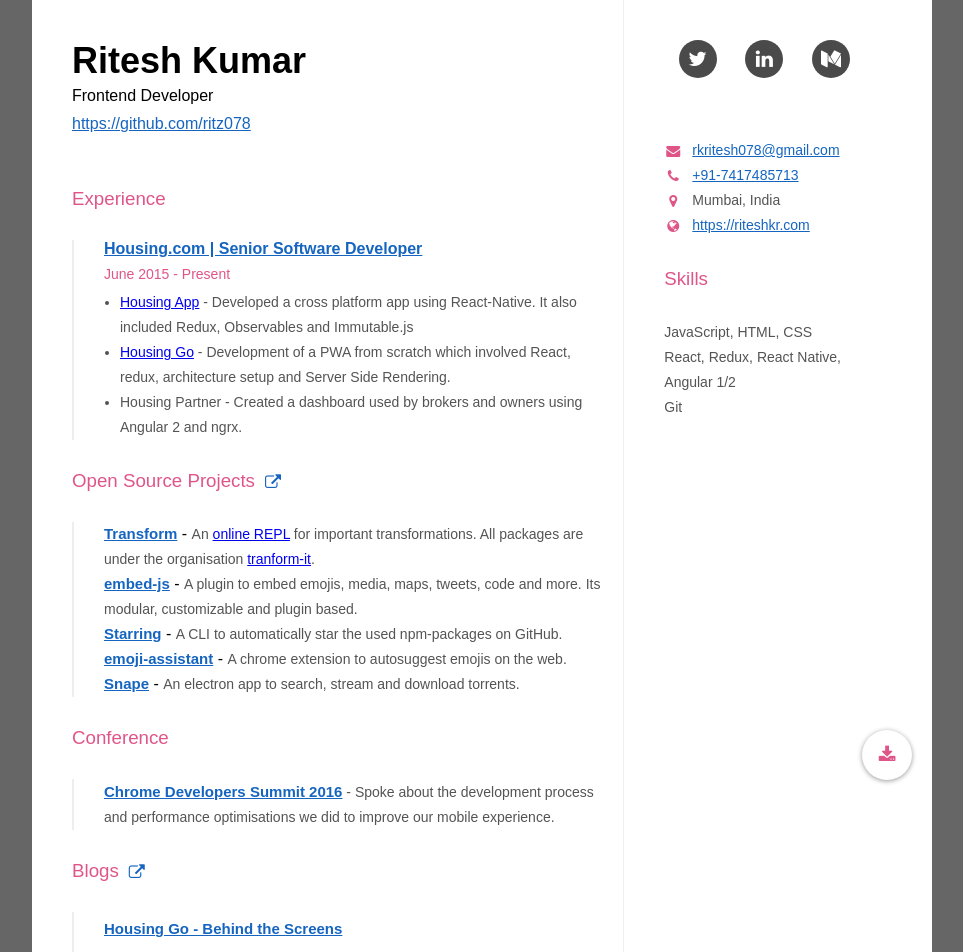
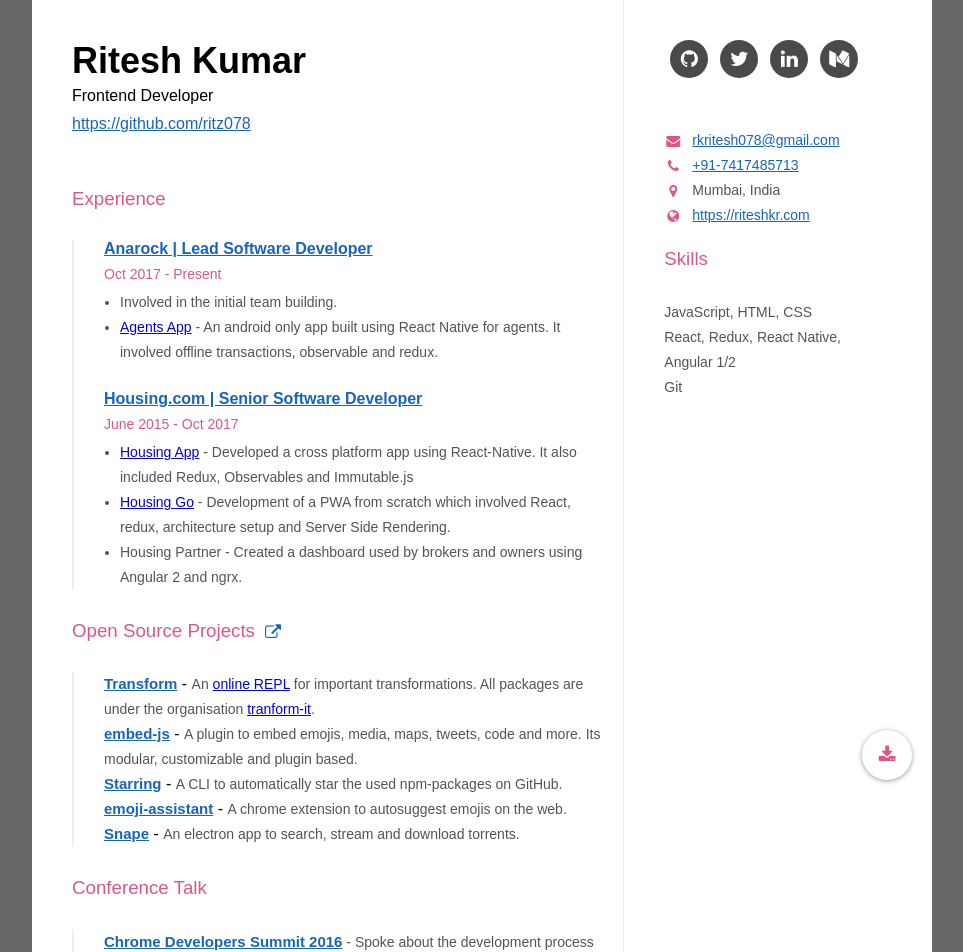
Before and after one commit to ritz078/ritz078.github.io, a Next.js app: page /resume in a window 1280 px wide. Shown: the top 952 px of the page, without its empty margins (158-1121 px from the left). Built offline with nearby package versions, Linux system fonts and the light colour scheme; a web font is replaced by a local one.

Commit message:
updated-resume

```diff
--- a/components/Conference.js
+++ b/components/Conference.js
@@ -53,12 +53,13 @@
 
           h5 {
             color: #333;
-            margin-top: 10px;
+            margin-top: 0px;
           }
 
           h6 {
             color: #666;
             margin-bottom: 0;
+            margin-top: 10px;
           }
 
           .conference-img {
--- a/components/FeaturedOSS.js
+++ b/components/FeaturedOSS.js
@@ -1,6 +1,5 @@
 import React, { PureComponent } from "react";
 import { findDOMNode } from "react-dom";
-import isBrowser from "is-in-browser";
 import Image from "../components/Image";
 import { Github } from "../components/Svgs";
 
--- a/pages/resume.js
+++ b/pages/resume.js
@@ -8,13 +8,22 @@
 
 const experience = [
   {
+    url: "https://anarock.com",
+    label: "Anarock | Lead Software Developer",
+    timeline: "Oct 2017 - Present",
+    content: [
+      "Involved in the initial team building.",
+      "<a target='_blank' href='https://play.google.com/store/apps/details?id=com.anarock.agentsapp'>Agents App</a> - An android only app built using React Native for agents. It involved offline transactions, observable and redux."
+    ]
+  },
+  {
     url: "https://housing.com",
     label: "Housing.com | Senior Software Developer",
-    timeline: "June 2015 - Present",
+    timeline: "June 2015 - Oct 2017",
     content: [
-      "<a href='https://medium.com/engineering-housing/how-we-built-our-react-native-app-3380a33811ac'>Housing App</a> - Developed a cross platform app using React-Native. It also included Redux, Observables and Immutable.js",
-      "<a href='https://medium.com/engineering-housing/progressing-mobile-web-fac3efb8b454'>Housing Go</a> - Development of a PWA from scratch which involved React, redux, architecture setup and Server Side Rendering.",
-      "Housing Partner - Created a dashboard used by brokers and owners using Angular 2 and ngrx.",
+      "<a target='_blank' href='https://medium.com/engineering-housing/how-we-built-our-react-native-app-3380a33811ac'>Housing App</a> - Developed a cross platform app using React-Native. It also included Redux, Observables and Immutable.js",
+      "<a target='_blank' href='https://medium.com/engineering-housing/progressing-mobile-web-fac3efb8b454'>Housing Go</a> - Development of a PWA from scratch which involved React, redux, architecture setup and Server Side Rendering.",
+      "Housing Partner - Created a dashboard used by brokers and owners using Angular 2 and ngrx."
     ]
   }
 ];
@@ -91,7 +100,7 @@
         </Head>
         <style dangerouslySetInnerHTML={{ __html: stylesheet }} />
         <style jsx>{`
-          @import url('https://cdnjs.cloudflare.com/ajax/libs/font-awesome/4.7.0/css/font-awesome.min.css');
+          @import url("https://cdnjs.cloudflare.com/ajax/libs/font-awesome/4.7.0/css/font-awesome.min.css");
 
           .wrapper {
             background-color: #666;
@@ -152,7 +161,7 @@
           }
 
           .mb30 {
-            margin-bottom: 30px;
+            margin-bottom: 20px;
           }
 
           .title {
@@ -238,6 +247,10 @@
           .download:hover {
             box-shadow: 0px 1px 10px rgba(0, 0, 0, 0.4);
           }
+
+          .mb20 {
+            margin-bottom: 25px;
+          }
         `}</style>
         <div className="resume-wrapper">
           <div className="left">
@@ -253,8 +266,13 @@
 
             <h3>Experience</h3>
             <div className="section-wrapper">
-              {experience.map(e => (
-                <div key={e.url} className="experience">
+              {experience.map((e, i) => (
+                <div
+                  key={e.url}
+                  className={`experience ${
+                    i !== experience.length - 1 ? "mb20" : ""
+                  }`}
+                >
                   <div className="title">
                     <a href={e.url} target="_blank">
                       {e.label}
@@ -262,7 +280,11 @@
                   </div>
                   <div className="subtitle">{e.timeline}</div>
                   <div className="content">
-                    <ul>{e.content.map(c => <li dangerouslySetInnerHTML={{__html: c}}></li>)}</ul>
+                    <ul>
+                      {e.content.map(c => (
+                        <li dangerouslySetInnerHTML={{ __html: c }} />
+                      ))}
+                    </ul>
                   </div>
                 </div>
               ))}
@@ -291,7 +313,7 @@
               ))}
             </div>
 
-            <h3>Conference</h3>
+            <h3>Conference Talk</h3>
             <div className="section-wrapper">
               <div className="content">
                 <a href="https://youtu.be/KSWSs9UsNpc?t=3m26s" target="_blank">
@@ -300,24 +322,6 @@
                 - Spoke about the development process and performance
                 optimisations we did to improve our mobile experience.
               </div>
-            </div>
-
-            <h3>
-              Blogs
-              <a href="https://medium.com/@ritz078">
-                <i className="fa fa-external-link see-more" />
-              </a>
-            </h3>
-            <div className="section-wrapper">
-              {blogs.map(e => (
-                <div key={e.url} className="experience">
-                  <div className="subtitle">
-                    <a href={e.url}>
-                      <b>{e.label}</b>
-                    </a>
-                  </div>
-                </div>
-              ))}
             </div>
 
             <h3>Education</h3>
@@ -337,6 +341,9 @@
           </div>
           <div className="right">
             <div className="social mb30">
+              <a target="_blank" href="https://github.com/ritz078">
+                <i className="fa fa-github" />
+              </a>
               <a target="_blank" href="https://twitter.com/ritz078">
                 <i className="fa fa-twitter" />
               </a>
--- a/styles/style.css
+++ b/styles/style.css
@@ -131,3 +131,7 @@
     opacity: 1;
     background-size: contain;
   }
+
+.mdl-button {
+    font-family: inherit;
+}
```
Also changed, not shown: package.json (+11 -11 lines), pages/index.js (+3 -4 lines), 2 other files (tests, documents, lock files or other folders).
